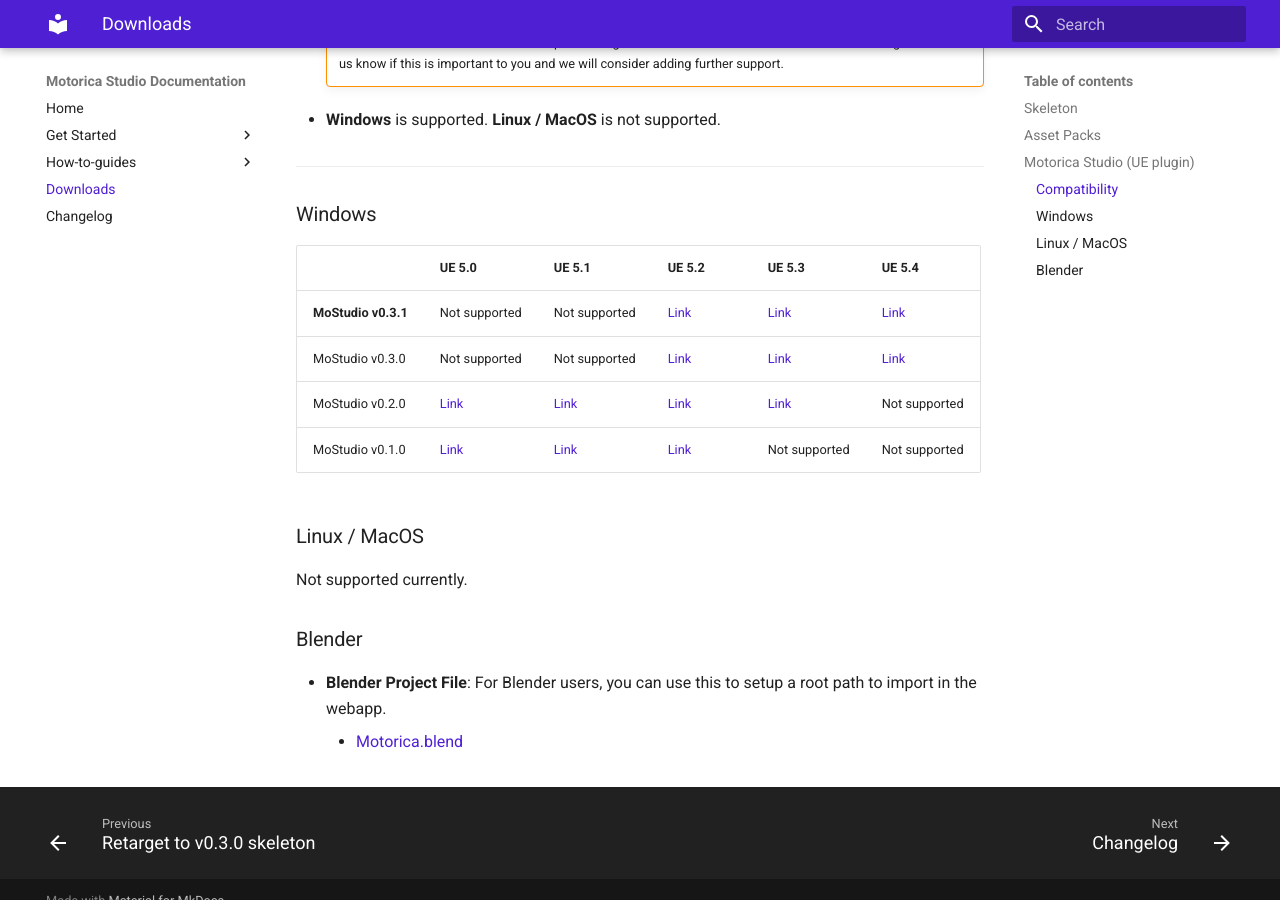
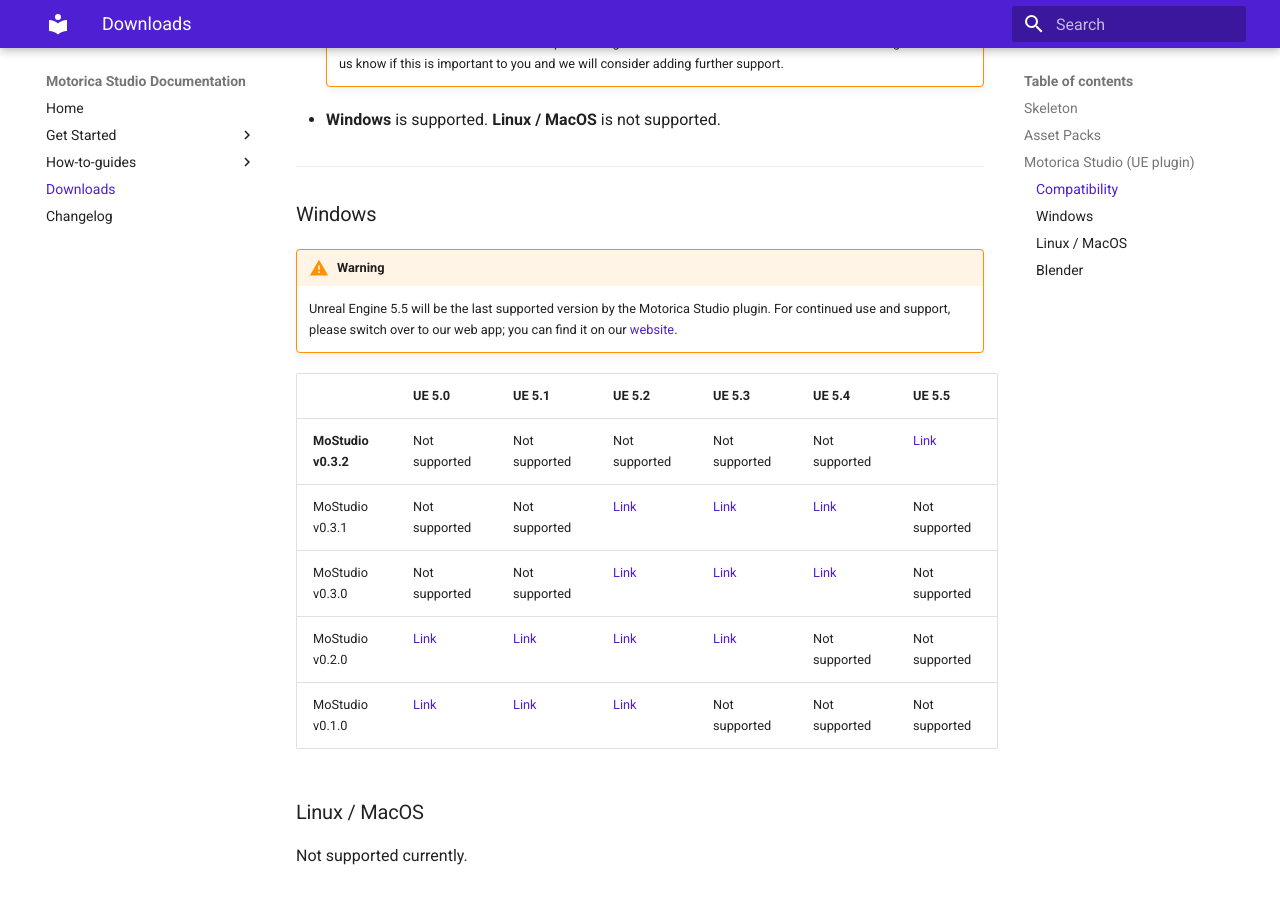
Before and after one commit to MotoricaAI/MoStudioDocs, an MkDocs documentation site: the page built from docs/downloads.md, in a window 1280 px wide and 900 px high, scrolled down 956 px. Built offline with MkDocs 1.6.1 and Material for MkDocs 9.7.7, drawn with Linux system fonts in a browser that asks for light colours.

```diff
--- a/docs/downloads.md
+++ b/docs/downloads.md
@@ -36,12 +36,16 @@ Follow the [installation guide](get-started/installing.md) to install Motorica S
     When done with your changes, remember to DOWNLOAD the table by going "File > Save table" and overwrite "downloads.tgn".
  -->
 
-|                     | **UE 5.0**                                                                     | **UE 5.1**                                                                     | **UE 5.2**                                                                     | **UE 5.3**                                                                     | **UE 5.4**                                                                     |
-|---------------------|--------------------------------------------------------------------------------|--------------------------------------------------------------------------------|--------------------------------------------------------------------------------|--------------------------------------------------------------------------------|--------------------------------------------------------------------------------|
-| **MoStudio v0.3.1** | Not supported                                                                  | Not supported                                                                  | [Link](https://drive.google.com/file/d/1XnAcEVhNFXI3Oai_sW6c1axbinIlC-Zf/view) | [Link](https://drive.google.com/file/d/13kA7uixfTTvRC7s08br5LeEHlsGIqBV5/view) | [Link](https://drive.google.com/file/d/15GKjC3vkmJMY7D8ajlxPiraRESO_LPJ6/view) |
-| MoStudio v0.3.0     | Not supported                                                                  | Not supported                                                                  | [Link](https://drive.google.com/file/d/1KMtTzSQWqNIlg8MATggx1IDfFJIflJti/view) | [Link](https://drive.google.com/file/d/1d0a9hQ4G8w6RRxSpSXkjc5ep2cWyLjS-/view) | [Link](https://drive.google.com/file/d/15Yl80mS3SZzf1erJGdDenLPaQ9qUgvcL/view) |
-| MoStudio v0.2.0     | [Link](https://drive.google.com/file/d/1_jeqUyC3K_plzMg_FGlNv86x8r96iW_c/view) | [Link](https://drive.google.com/file/d/1Z3GTWCs2EtrL6O7tLNay89YQxj_qjDCI/view) | [Link](https://drive.google.com/file/d/19D4iCtS10GRSxf-TCq3O58-5E3thuqEe/view) | [Link](https://drive.google.com/file/d/18Si_ET88780tyP9F-Auhkv6ESl5PbL9M/view) | Not supported                                                                  |
-| MoStudio v0.1.0     | [Link](https://drive.google.com/file/d/1OPg8xVHwGEtfKKNBqjNkvxN7U-ctNIIh/view) | [Link](https://drive.google.com/file/d/1cbC6EhRxO5_ZS4bHcwEiQIynmIJjCLQb/view) | [Link](https://drive.google.com/file/d/1NYxJ9WG00Tc1AzyLMySDfMOVmmoCpsBC/view) | Not supported                                                                  | Not supported                                                                  |
+!!! warning
+    Unreal Engine 5.5 will be the last supported version by the Motorica Studio plugin. For continued use and support, please switch over to our web app; you can find it on our [website](https://www.motorica.ai/).
+
+|                     | **UE 5.0**                                                                     | **UE 5.1**                                                                     | **UE 5.2**                                                                     | **UE 5.3**                                                                     | **UE 5.4**                                                                     | **UE 5.5**                                                                                   |
+|---------------------|--------------------------------------------------------------------------------|--------------------------------------------------------------------------------|--------------------------------------------------------------------------------|--------------------------------------------------------------------------------|--------------------------------------------------------------------------------|-----------------------------------------------------------------------------------------------|
+| **MoStudio v0.3.2** | Not supported                                                                  | Not supported                                                                  | Not supported                                                                  | Not supported                                                                  | Not supported                                                                  | [Link](https://drive.google.com/file/d/1FlF0KaupQ5gWUQFLFQ7vZFtB3fDxfjMk/view?usp=drive_link) |
+| MoStudio v0.3.1     | Not supported                                                                  | Not supported                                                                  | [Link](https://drive.google.com/file/d/1XnAcEVhNFXI3Oai_sW6c1axbinIlC-Zf/view) | [Link](https://drive.google.com/file/d/13kA7uixfTTvRC7s08br5LeEHlsGIqBV5/view) | [Link](https://drive.google.com/file/d/15GKjC3vkmJMY7D8ajlxPiraRESO_LPJ6/view) | Not supported                                                                                 |
+| MoStudio v0.3.0     | Not supported                                                                  | Not supported                                                                  | [Link](https://drive.google.com/file/d/1KMtTzSQWqNIlg8MATggx1IDfFJIflJti/view) | [Link](https://drive.google.com/file/d/1d0a9hQ4G8w6RRxSpSXkjc5ep2cWyLjS-/view) | [Link](https://drive.google.com/file/d/15Yl80mS3SZzf1erJGdDenLPaQ9qUgvcL/view) | Not supported                                                                                 |
+| MoStudio v0.2.0     | [Link](https://drive.google.com/file/d/1_jeqUyC3K_plzMg_FGlNv86x8r96iW_c/view) | [Link](https://drive.google.com/file/d/1Z3GTWCs2EtrL6O7tLNay89YQxj_qjDCI/view) | [Link](https://drive.google.com/file/d/19D4iCtS10GRSxf-TCq3O58-5E3thuqEe/view) | [Link](https://drive.google.com/file/d/18Si_ET88780tyP9F-Auhkv6ESl5PbL9M/view) | Not supported                                                                  | Not supported                                                                                 |
+| MoStudio v0.1.0     | [Link](https://drive.google.com/file/d/1OPg8xVHwGEtfKKNBqjNkvxN7U-ctNIIh/view) | [Link](https://drive.google.com/file/d/1cbC6EhRxO5_ZS4bHcwEiQIynmIJjCLQb/view) | [Link](https://drive.google.com/file/d/1NYxJ9WG00Tc1AzyLMySDfMOVmmoCpsBC/view) | Not supported                                                                  | Not supported                                                                  | Not supported                                                                                 |
 
 ### Linux / MacOS
 
```
Also changed, not shown: docs/changelog.md (+13 -0 lines).
